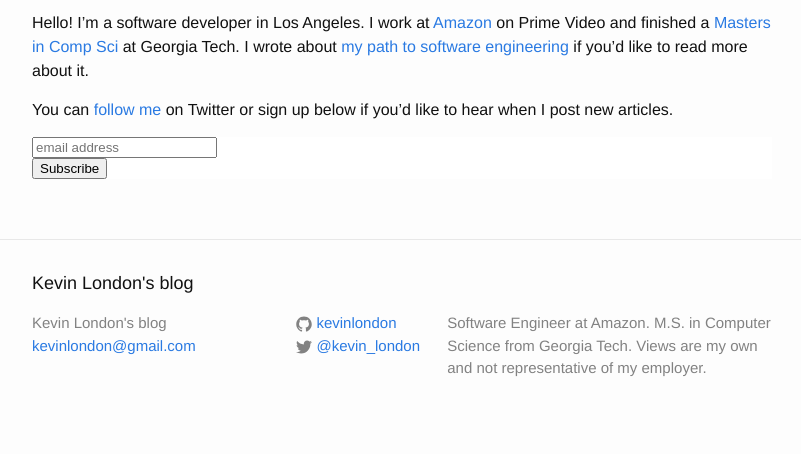
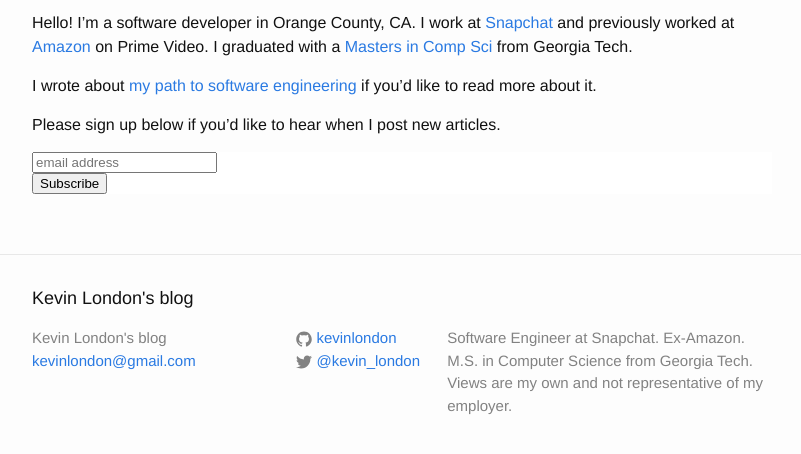
Before and after one commit to kevinlondon/kevinlondon.github.io, a Jekyll site: the page built from about.md, in a window 1280 px wide, cut to the strip 318-772 px from the top of the page. Shown: the whole strip, without its empty margins (238-1039 px from the left). Built offline with Jekyll 4.4.1, drawn with Linux system fonts in a browser that asks for light colours; comment, search, counter and statistics services are not loaded.

Commit message:
Gotta update the about pages

```diff
--- a/_config.yml
+++ b/_config.yml
@@ -2,17 +2,17 @@
 title: Kevin London's blog
 email: kevinlondon@gmail.com
 description: > # this means to ignore newlines until "baseurl:"
-  Software Engineer at Amazon.
+  Software Engineer at Snapchat. Ex-Amazon.
   M.S. in Computer Science from Georgia Tech.
   Views are my own and not representative of my employer.
 baseurl: "" # the subpath of your site, e.g. /blog/
 url: "https://kevinlondon.com" # the base hostname & protocol for your site
 twitter_username: kevin_london
-github_username:  kevinlondon
+github_username: kevinlondon
 gravatar: https://s.gravatar.com/avatar/c1428d36c91a53a1e4c39fb2c7ceff15
 
 fb_admins: https://www.facebook.com/klond
-fb_appid: 788523661277156  # Kevin London's Blog
+fb_appid: 788523661277156 # Kevin London's Blog
 
 # Build settings
 markdown: kramdown
--- a/about.md
+++ b/about.md
@@ -6,15 +6,16 @@ permalink: /about/
 
 ![The Author]({{ site.gravatar }}?s=150)
 
-Hello! I'm a software developer in Los Angeles.  I work at
-[Amazon](https://www.amazon.com) on Prime Video and finished a [Masters in Comp
-Sci](http://www.omscs.gatech.edu/) at Georgia Tech.  I wrote about [my path to
-software
+Hello! I'm a software developer in Orange County, CA. I work at
+[Snapchat](https://www.snapchat.com/) and previously worked at
+[Amazon](https://www.amazon.com) on Prime Video. I graduated with a [Masters in Comp
+Sci](http://www.omscs.gatech.edu/) from Georgia Tech.
+
+I wrote about [my path to software
 engineering](https://www.kevinlondon.com/2019/12/08/my-path-to-engineering.html)
 if you'd like to read more about it.
 
-You can [follow me](https://twitter.com/kevin_london) on Twitter or sign up
-below if you'd like to hear when I post new articles.
+Please sign up below if you'd like to hear when I post new articles.
 
 <!-- Begin MailChimp Signup Form -->
 <link href="//cdn-images.mailchimp.com/embedcode/slim-081711.css" rel="stylesheet" type="text/css">
@@ -32,6 +33,7 @@ below if you'd like to hear when I post new articles.
     <div style="position: absolute; left: -5000px;" aria-hidden="true"><input type="text" name="b_42a57bf47c6deb9cd4a5564af_8db7747f05" tabindex="-1" value=""></div>
     <div class="clear"><input type="submit" value="Subscribe" name="subscribe" id="mc-embedded-subscribe" class="button"></div>
     </div>
+
 </form>
 </div>
 
```
